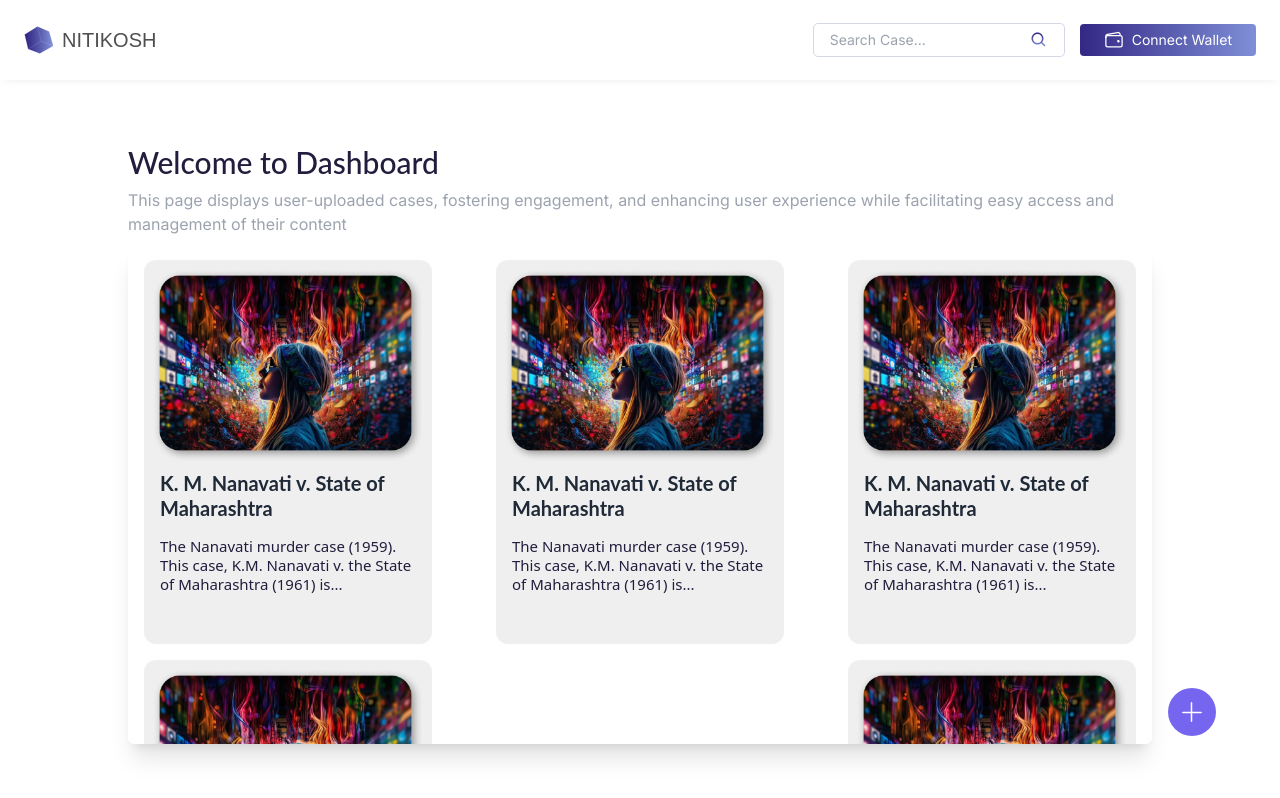
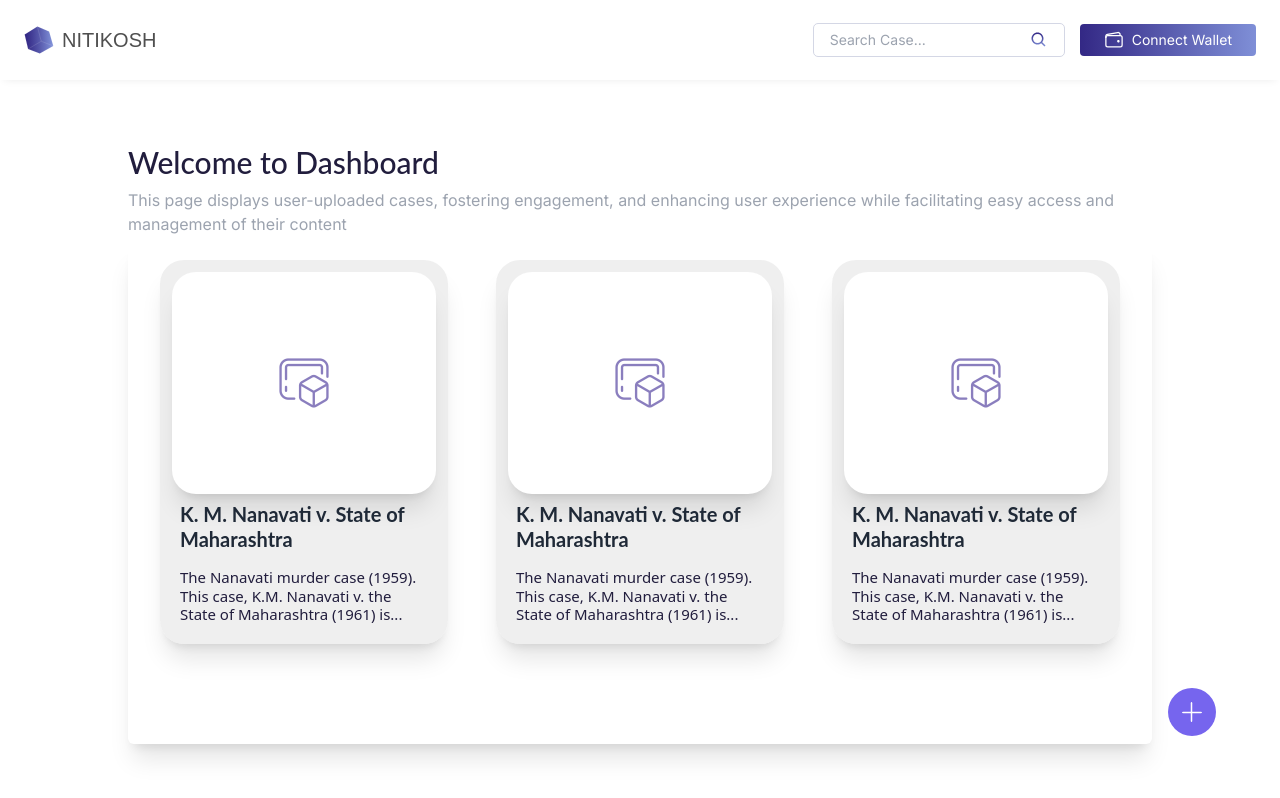
Before and after one commit to NITIKOSH/nitikosh-fr, a Next.js app: page /dashboard in a window 1280 px wide. Built offline with nearby package versions, Linux system fonts and the light colour scheme.

Commit message:
minor changes

```diff
--- a/src/components/Dashboard.tsx
+++ b/src/components/Dashboard.tsx
@@ -4,9 +4,12 @@ import RegisterCase from './RegisterCase'
 import { Navbar } from '.'
 import Image from 'next/image'
 import Null from './Null'
+import nftImage from '../assets/nftImage.svg'
 
 const Dashboard = () => {
 	const [open, setOpen] = React.useState<boolean>(false)
+	const [count, setCount] = React.useState<number>(1)
+	// console.log(count)
 
 	return (
 		<>
@@ -20,102 +23,19 @@ const Dashboard = () => {
 						engagement, and enhancing user experience while
 						facilitating easy access and management of their content
 					</p>
-					<div className='relative h-[500px] w-full shadow-xl font-poppins justify-between flex-wrap rounded-md flex p-4 gap-4 overflow-y-scroll scrollbar-hide'>
-						{/* <div className='cursor-pointer'>
+					{!count && (
+						<div className='relative h-[500px] mt-4 w-full shadow-xl font-poppins rounded-md flex flex-col gap-4 items-center justify-center'>
+							<div className='cursor-pointer'>
 								<Null />
 							</div>
 							<p className='text-[#565973] text-base'>
-							The Dashboard summarizes the list of already minted
-							cases.
+								The Dashboard summarizes the list of already
+								minted cases.
 							</p>
 							<div className='border-[1px] border-[#56597399] text-[#0B0F19] rounded-md text-xl p-2 px-4'>
 								Learn more
-						</div> */}
-						<div className='h-96 w-72 rounded-xl bg-[#E5E5E599]/60 p-2 flex flex-col overflow-hidden'>
-							<Image
-								src='/nft.png'
-								alt='dashboard'
-								width={320}
-								height={180}
-								className=''
-							/>
-							<div className='font-bold font-lato text-xl p-2 leading-tight'>
-								K. M. Nanavati v. State of Maharashtra
 							</div>
-							<p className='font-sans text-[15px] text-primary p-2 leading-tight'>
-								The Nanavati murder case (1959). This case, K.M.
-								Nanavati v. the State of Maharashtra (1961)
-								is...
-							</p>
-						</div>
-						<div className='h-96 w-72 rounded-xl bg-[#E5E5E599]/60 p-2 flex flex-col overflow-hidden'>
-							<Image
-								src='/nft.png'
-								alt='dashboard'
-								width={320}
-								height={180}
-								className=''
-							/>
-							<div className='font-bold font-lato text-xl p-2 leading-tight'>
-								K. M. Nanavati v. State of Maharashtra
-							</div>
-							<p className='font-sans text-[15px] text-primary p-2 leading-tight'>
-								The Nanavati murder case (1959). This case, K.M.
-								Nanavati v. the State of Maharashtra (1961)
-								is...
-							</p>
-						</div>
-						<div className='h-96 w-72 rounded-xl bg-[#E5E5E599]/60 p-2 flex flex-col overflow-hidden'>
-							<Image
-								src='/nft.png'
-								alt='dashboard'
-								width={320}
-								height={180}
-								className=''
-							/>
-							<div className='font-bold font-lato text-xl p-2 leading-tight'>
-								K. M. Nanavati v. State of Maharashtra
-							</div>
-							<p className='font-sans text-[15px] text-primary p-2 leading-tight'>
-								The Nanavati murder case (1959). This case, K.M.
-								Nanavati v. the State of Maharashtra (1961)
-								is...
-							</p>
-						</div>
-						<div className='h-96 w-72 rounded-xl bg-[#E5E5E599]/60 p-2 flex flex-col overflow-hidden'>
-							<Image
-								src='/nft.png'
-								alt='dashboard'
-								width={320}
-								height={180}
-								className=''
-							/>
-							<div className='font-bold font-lato text-xl p-2 leading-tight'>
-								K. M. Nanavati v. State of Maharashtra
-							</div>
-							<p className='font-sans text-[15px] text-primary p-2 leading-tight'>
-								The Nanavati murder case (1959). This case, K.M.
-								Nanavati v. the State of Maharashtra (1961)
-								is...
-							</p>
-						</div>
-						<div className='h-96 w-72 rounded-xl bg-[#E5E5E599]/60 p-2 flex flex-col overflow-hidden'>
-							<Image
-								src='/nft.png'
-								alt='dashboard'
-								width={320}
-								height={180}
-								className=''
-							/>
-							<div className='font-bold font-lato text-xl p-2 leading-tight'>
-								K. M. Nanavati v. State of Maharashtra
-							</div>
-							<p className='font-sans text-[15px] text-primary p-2 leading-tight'>
-								The Nanavati murder case (1959). This case, K.M.
-								Nanavati v. the State of Maharashtra (1961)
-								is...
-							</p>
-						</div>
+
 							<div
 								className='fixed cursor-pointer flex items-center justify-center bottom-16 right-16 h-12 w-12 rounded-full bg-[#7665EE]'
 								onClick={() => setOpen(true)}
@@ -145,9 +65,110 @@ const Dashboard = () => {
 								</svg>
 							</div>
 						</div>
+					)}
+					{count && (
+						<div className='relative h-[500px] w-full shadow-xl font-poppins justify-around flex-wrap rounded-md flex p-4 gap-4 overflow-y-scroll scrollbar-hide'>
+							{/* <div className='cursor-pointer'>
+							<Null />
+						</div>
+						<p className='text-[#565973] text-base'>
+							The Dashboard summarizes the list of already minted
+							cases.
+						</p>
+						<div className='border-[1px] border-[#56597399] text-[#0B0F19] rounded-md text-xl p-2 px-4'>
+							Learn more
+						</div> */}
+							<div className='h-96 w-72 rounded-3xl bg-[#E5E5E599]/60 px-3 py-3 flex flex-col overflow-hidden shadow-xl'>
+								<div className='bg-white h-full w-full  rounded-3xl shadow-xl items-center flex justify-center'>
+									<Image
+										src={nftImage}
+										alt='dashboard'
+										width={50}
+										height={50}
+										className=''
+									/>
+								</div>
+								<div className='font-bold font-lato text-xl p-2 leading-tight'>
+									K. M. Nanavati v. State of Maharashtra
+								</div>
+								<p className='font-sans text-[15px] text-primary p-2 leading-tight'>
+									The Nanavati murder case (1959). This case,
+									K.M. Nanavati v. the State of Maharashtra
+									(1961) is...
+								</p>
+							</div>
+							<div className='h-96 w-72 rounded-3xl bg-[#E5E5E599]/60 px-3 py-3 flex flex-col overflow-hidden shadow-xl'>
+								<div className='bg-white h-full w-full  rounded-3xl shadow-xl items-center flex justify-center'>
+									<Image
+										src={nftImage}
+										alt='dashboard'
+										width={50}
+										height={50}
+										className=''
+									/>
+								</div>
+								<div className='font-bold font-lato text-xl p-2 leading-tight'>
+									K. M. Nanavati v. State of Maharashtra
+								</div>
+								<p className='font-sans text-[15px] text-primary p-2 leading-tight'>
+									The Nanavati murder case (1959). This case,
+									K.M. Nanavati v. the State of Maharashtra
+									(1961) is...
+								</p>
+							</div>
+							<div className='h-96 w-72 rounded-3xl bg-[#E5E5E599]/60 px-3 py-3 flex flex-col overflow-hidden shadow-xl'>
+								<div className='bg-white h-full w-full  rounded-3xl shadow-xl items-center flex justify-center'>
+									<Image
+										src={nftImage}
+										alt='dashboard'
+										width={50}
+										height={50}
+										className=''
+									/>
+								</div>
+								<div className='font-bold font-lato text-xl p-2 leading-tight'>
+									K. M. Nanavati v. State of Maharashtra
+								</div>
+								<p className='font-sans text-[15px] text-primary p-2 leading-tight'>
+									The Nanavati murder case (1959). This case,
+									K.M. Nanavati v. the State of Maharashtra
+									(1961) is...
+								</p>
+							</div>
+
+							<div
+								className='fixed cursor-pointer flex items-center justify-center bottom-16 right-16 h-12 w-12 rounded-full bg-[#7665EE]'
+								onClick={() => setOpen(true)}
+							>
+								<svg
+									width='20'
+									height='20'
+									viewBox='0 0 20 20'
+									fill='none'
+									xmlns='http://www.w3.org/2000/svg'
+								>
+									<rect
+										x='8.75'
+										width='1.5'
+										height='20'
+										rx='1.25'
+										fill='white'
+									/>
+									<rect
+										y='11.25'
+										width='1.5'
+										height='20'
+										rx='1.25'
+										transform='rotate(-90 0 11.25)'
+										fill='white'
+									/>
+								</svg>
 							</div>
 						</div>
-			{open && <RegisterCase setOpen={setOpen} />}
+					)}
+				</div>
+			</div>
+			{open && <RegisterCase setCount={setCount} setOpen={setOpen} />}
 		</>
 	)
 }
--- a/src/components/RegisterCase.tsx
+++ b/src/components/RegisterCase.tsx
@@ -13,8 +13,9 @@ import { pinFileToIPFS, pinJSONToIPFS } from './Web3/pinata'
 
 type RegisterCaseProps = {
 	setOpen: Dispatch<SetStateAction<boolean>>
+	setCount: Dispatch<SetStateAction<number>>
 }
-const RegisterCase: React.FC<RegisterCaseProps> = ({ setOpen }) => {
+const RegisterCase: React.FC<RegisterCaseProps> = ({ setOpen, setCount }) => {
 	const [steps, setSteps] = React.useState(0)
 	const [cases, setCases] = React.useState<String>('')
 
@@ -119,6 +120,9 @@ const RegisterCase: React.FC<RegisterCaseProps> = ({ setOpen }) => {
 			// fetch caseNo is caseId not given
 			if (data.optData === 'new') {
 				let caseNo = await contract.caseNo()
+				setCount(caseNo)
+				console.log("caseNO" )
+				console.log(caseNo)
 				console.log('current case NO :', caseNo.toNumber())
 
 				// assign caseID (smart contract data) and include it  in json
```
Also changed, not shown: src/assets/nftImage.svg (added). Lines whose indentation alone changed are shown as unchanged.
